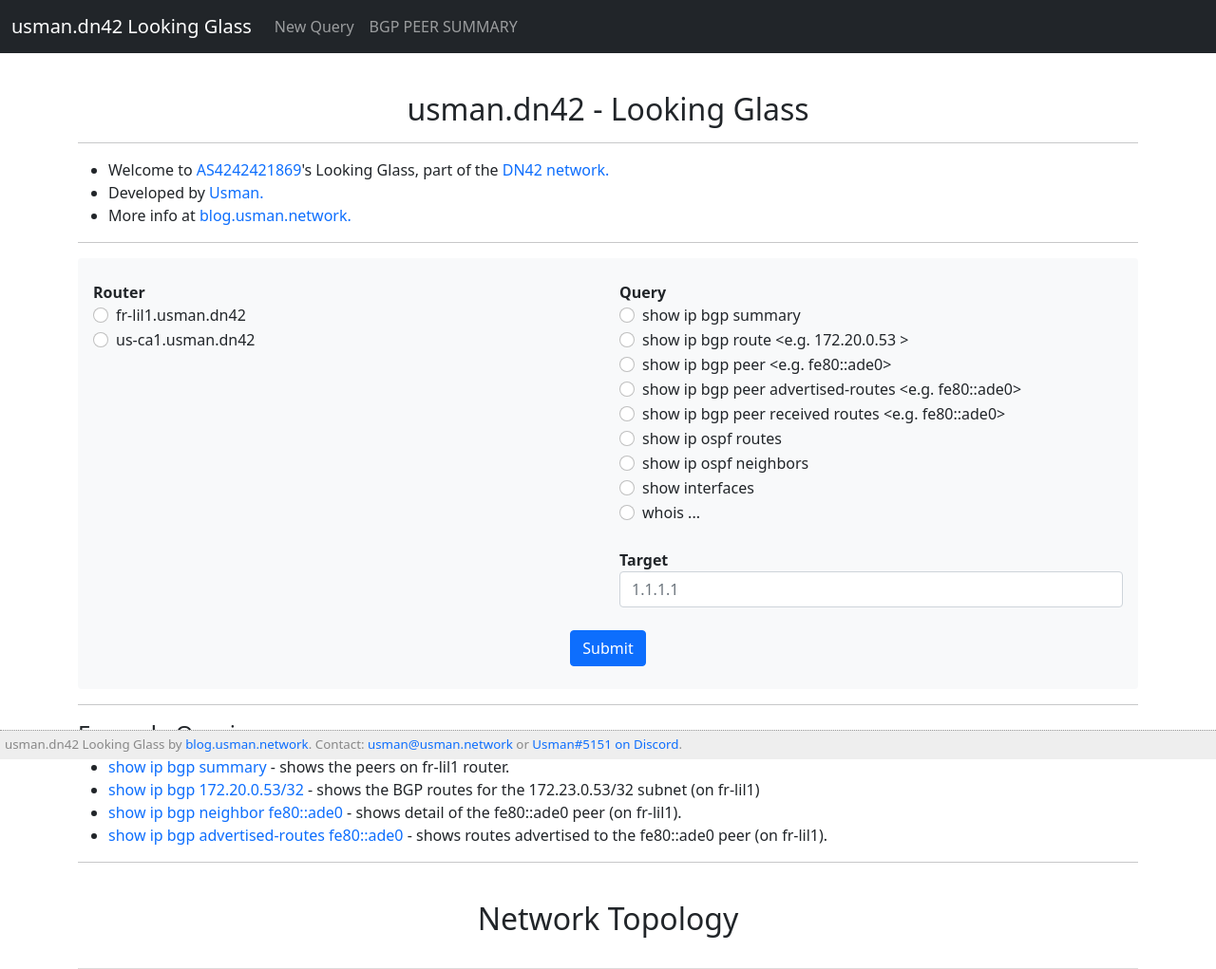
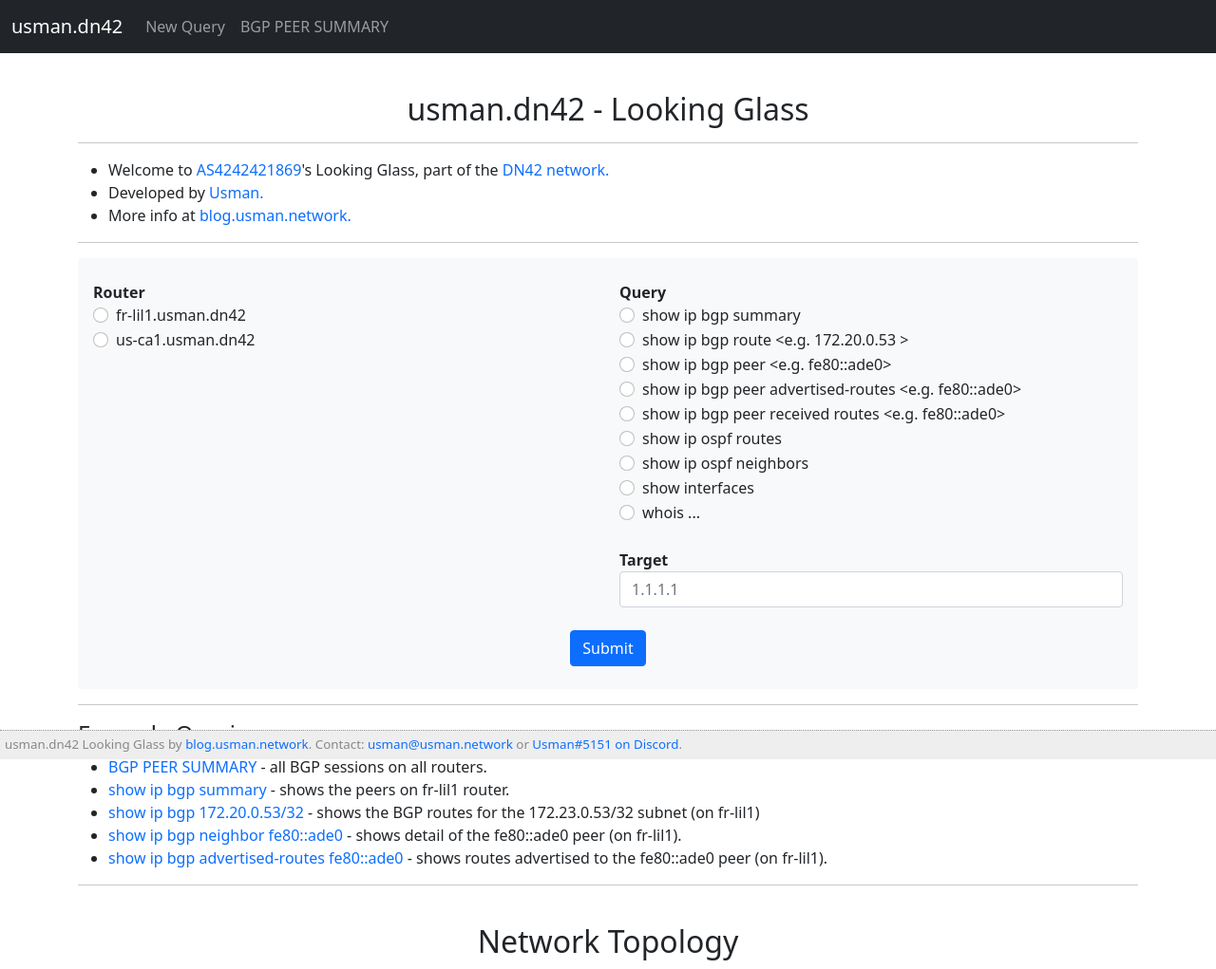
Before and after one commit to usman-u/dn42-lg, a Flask app: page /looking_glass/ in a window 1280 px wide. Shown: the top 1021 px of the page at 95% size. Run offline with Flask 3, Linux system fonts and the light colour scheme; some libraries are stand-ins or nearby versions.

Commit message:
minor cosmetic changes

```diff
--- a/templates/looking_glass.html
+++ b/templates/looking_glass.html
@@ -65,6 +65,7 @@
 
 <h4>Example Queries:</h4>
   <ul>
+    <li><a target="_blank" rel="noopener" href="{{ url_for('get_summary_bgp', router=['fr_lil1', 'us_ca1']) }}"> BGP PEER SUMMARY </a> - all BGP sessions on all routers.</li>
     <li><a target="_blank" rel="noopener" href="{{ url_for('get_bgp_peers', router='fr_lil1') }}"> show ip bgp summary </a> - shows the peers on fr-lil1 router.</li>
     <li><a target="_blank" rel="noopener" href="{{ url_for('get_bgp_route', router='fr_lil1', prefix='172.20.0.53/32') }}"> show ip bgp 172.20.0.53/32 </a> - shows the BGP routes for the 172.23.0.53/32 subnet (on fr-lil1) </li>
     <li><a target="_blank" rel="noopener" href="{{ url_for('get_bgp_peer', router='fr_lil1', peer='fe80::ade0', desc='DN42_kioubit-MPBGP') }}"> show ip bgp neighbor fe80::ade0 </a> - shows detail of the fe80::ade0 peer (on fr-lil1).</li>
--- a/templates/navbar.html
+++ b/templates/navbar.html
@@ -2,7 +2,7 @@
 <html lang="en">
 <nav class="navbar fixed-top navbar-expand-lg navbar-dark bg-dark">
     <div class="container-fluid">
-        <a class="navbar-brand" href="{{ url_for('looking_glass')}}">usman.dn42 Looking Glass</a>
+        <a class="navbar-brand" href="{{ url_for('looking_glass')}}">usman.dn42</a>
         <button class="navbar-toggler" type="button" data-bs-toggle="collapse" data-bs-target="#navbarNavAltMarkup" aria-controls="navbarNavAltMarkup" aria-expanded="false" aria-label="Toggle navigation">
                     <span class="navbar-toggler-icon"></span>
                     </button>
```
